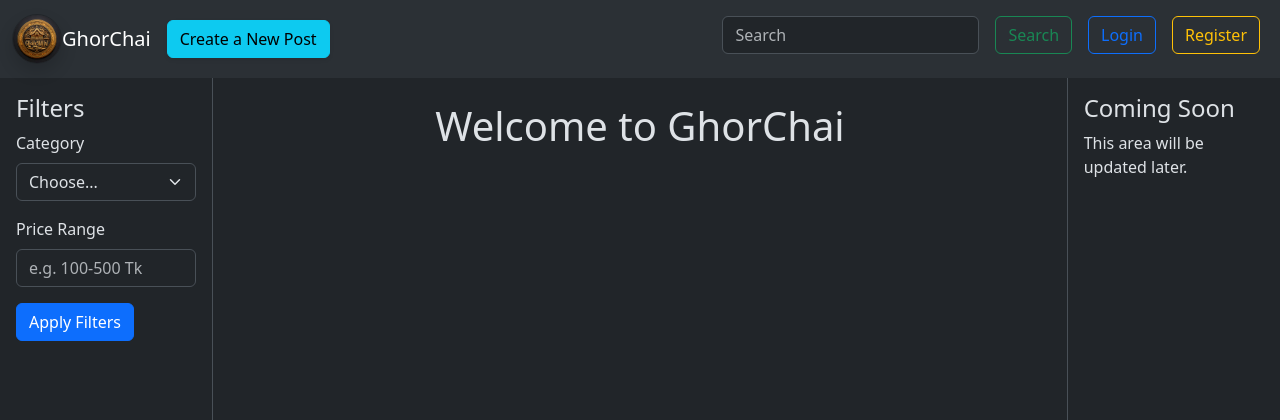
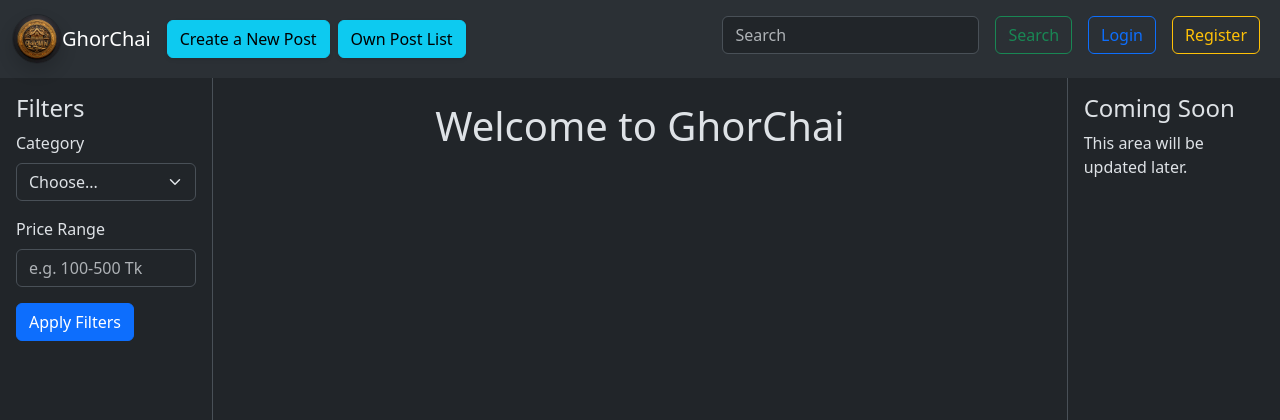
Before and after one commit to ProtikAcharjay/GhorChai, a Django app: page /post/ in a window 1280 px wide. Shown: the top 420 px of the page. Run offline with Django 4.2, Linux system fonts and the light colour scheme; data that the repository does not hold is empty; some libraries are stand-ins or nearby versions.

Commit message:
Changed layout of the list page

```diff
--- a/GhorChai/RentPost/templates/post_list.html
+++ b/GhorChai/RentPost/templates/post_list.html
@@ -28,23 +28,54 @@
 
         <div class="col-8" style="overflow-y: auto; height: 100%;">
             <h1 class="text-center m-4">Welcome to GhorChai</h1>
-            <div class="row gap-3 justify-content-center">
+            <div class="row gap-3 justify-content-center mx-2">
+                {% if own_post == True %}
                     {% for post in posts %}
-                    <div class="card" style="width: 18rem;">
-                        <img src="{% if post.image %}{{ post.image.url }}{% else %}{{ 'path/to/default-image.jpg' }}{% endif %}"
-                             class="card-img-top"
-                             alt="Post Image">
+                        {% if post.owner == user %}
+                            <div class="card mb-3" style="width: 100%; border-radius: 10px; box-shadow: 0 2px 4px rgba(0, 0, 0, 0.1);">
+                                <div class="row g-0 align-items-center">
+                                    <div class="col-md-3">
+                                        <img src="{% if post.image %}{{ post.image.url }}{% else %}{{ '' }}{% endif %}"
+                                             class="img-fluid rounded-start"
+                                             alt="Post Image"
+                                             style="height: 150px; object-fit: cover; width: 100%;">
+                                    </div>
+                                    <div class="col-md-9">
                                         <div class="card-body">
                                             <h5 class="card-title">{{ post.title }}</h5>
                                             <p class="card-text">{{ post.description }}</p>
-                            <p class="card-text">{{ post.price }} Tk</p>
-                            {% if post.owner == user %}
-                                <a href="{% url "post_edit" post.id %}" class="btn btn-primary">Edit Post</a>
-                                <a href="{% url "post_delete" post.id %}" class="btn btn-danger">Delete Post</a>
-                            {% endif %}
+                                            <p class="card-text"><small class="text-muted">{{ post.price }} Tk</small></p>
+                                            <a href="{% url 'post_edit' post.id %}" class="btn btn-primary btn-sm">Edit Post</a>
+                                            <a href="{% url 'post_delete' post.id %}" class="btn btn-danger btn-sm">Delete Post</a>
                                         </div>
                                     </div>
+                                </div>
+                            </div>
+                        {% endif %}
                     {% endfor %}
+                {% else %}
+                    {% for post in posts %}
+                        {% if post.owner != user %}
+                            <div class="card mb-3" style="width: 100%; border-radius: 10px; box-shadow: 0 2px 4px rgba(0, 0, 0, 0.1);">
+                                <div class="row g-0 align-items-center">
+                                    <div class="col-md-3">
+                                        <img src="{% if post.image %}{{ post.image.url }}{% else %}{{ '' }}{% endif %}"
+                                             class="img-fluid rounded-start"
+                                             alt="Post Image"
+                                             style="height: 150px; object-fit: cover; width: 100%;">
+                                    </div>
+                                    <div class="col-md-9">
+                                        <div class="card-body">
+                                            <h5 class="card-title">{{ post.title }}</h5>
+                                            <p class="card-text">{{ post.description }}</p>
+                                            <p class="card-text"><small class="text-muted">{{ post.price }} Tk</small></p>
+                                        </div>
+                                    </div>
+                                </div>
+                            </div>
+                        {% endif %}
+                    {% endfor %}
+                {% endif %}
             </div>
         </div>
 
--- a/GhorChai/RentPost/urls.py
+++ b/GhorChai/RentPost/urls.py
@@ -5,6 +5,7 @@ from . import views
 urlpatterns = [
     # path('admin/', admin.site.urls),
     path('', views.post_list, name='post_list'),
+    path('myposts/', views.own_post_list, name='own_post_list'),
     path('create/', views.post_create, name='post_create'),
     path('<int:post_id>/edit/', views.post_edit, name='post_edit'),
     path('<int:post_id>/delete/', views.post_delete, name='post_delete'),
--- a/GhorChai/RentPost/views.py
+++ b/GhorChai/RentPost/views.py
@@ -13,6 +13,10 @@ def index(request):
 def post_list(request):
     posts = Post.objects.all().order_by('-created_at')
     return render(request, 'post_list.html', {'posts': posts})
+
+def own_post_list(request):
+    posts = Post.objects.all().order_by('-created_at')
+    return render(request, 'post_list.html', {'posts': posts, "own_post": True})
 
 @login_required
 def post_create(request):
--- a/GhorChai/templates/layout.html
+++ b/GhorChai/templates/layout.html
@@ -28,6 +28,9 @@
                 <li class="nav-item">
                     <a class="btn btn-info shadow-sm hover-shadow" href="{% url 'post_create' %}">Create a New Post</a>
                 </li>
+                <li class="nav-item mx-2">
+                    <a class="btn btn-info shadow-sm hover-shadow" href="{% url 'own_post_list' %}">Own Post List</a>
+                </li>
             </ul>
             <form class="d-flex mt-2" role="search">
                 <input class="form-control me-2" type="search" placeholder="Search" aria-label="Search">
```
Lines whose indentation alone changed are shown as unchanged.
